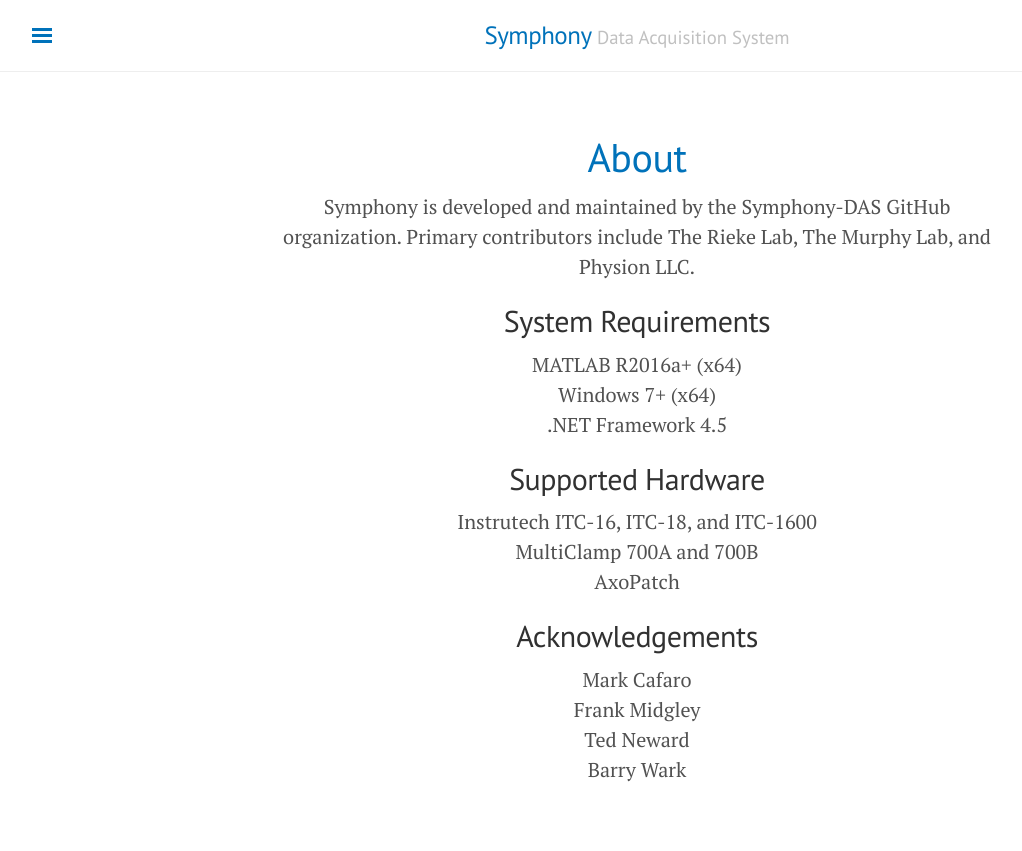
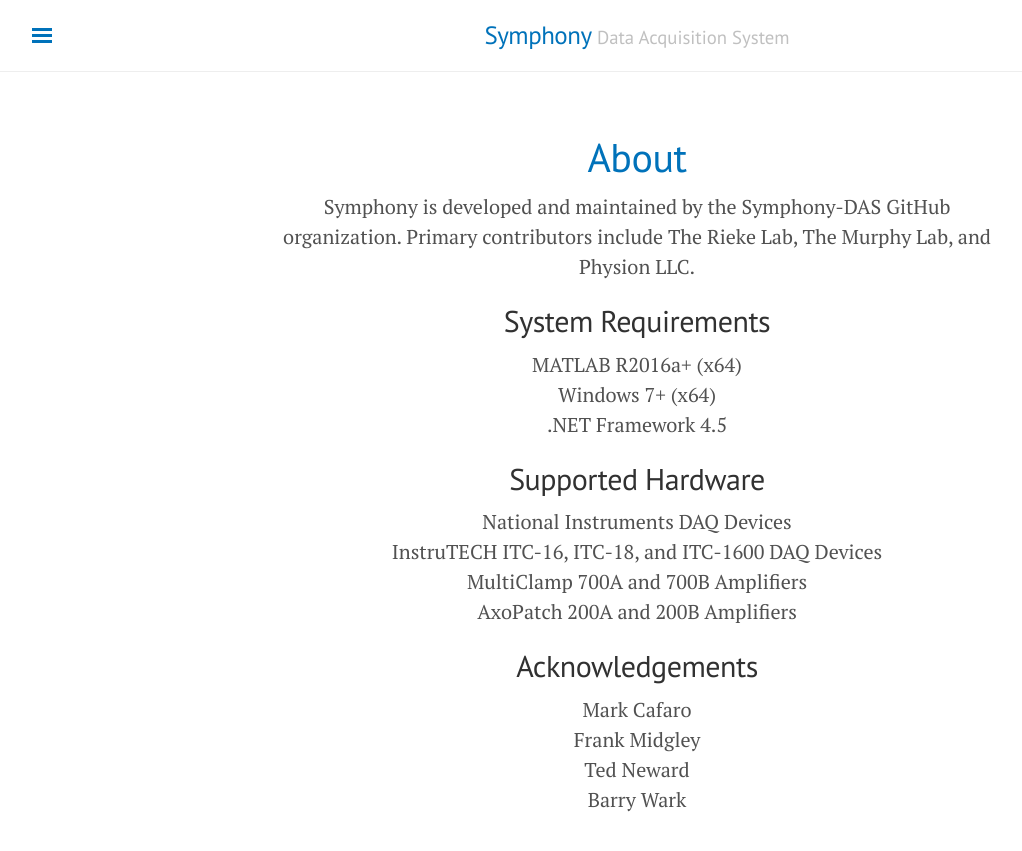
Before and after one commit to Symphony-DAS/symphony-das.github.io, a Jekyll site: the page built from about.md, in a window 1280 px wide. Shown: the top 851 px of the page, without its empty margins (3-1025 px from the left). Built offline with Jekyll 4.4.1, drawn with Linux system fonts in a browser that asks for light colours.

Commit message:
Added national instruments daq device support

```diff
--- a/_config.yml
+++ b/_config.yml
@@ -16,7 +16,7 @@
   email:             symphony-das@googlegroups.com
 
 # Custom vars
-version:             2.1.3.4
+version:             2.2.3.0
 
 github:
   repo:              https://github.com/Symphony-DAS/symphony-matlab
--- a/about.md
+++ b/about.md
@@ -11,9 +11,10 @@
 .NET Framework 4.5
 
 ## Supported Hardware
-Instrutech ITC-16, ITC-18, and ITC-1600
-MultiClamp 700A and 700B
-AxoPatch
+National Instruments DAQ Devices
+InstruTECH ITC-16, ITC-18, and ITC-1600 DAQ Devices
+MultiClamp 700A and 700B Amplifiers
+AxoPatch 200A and 200B Amplifiers
 
 ## Acknowledgements
 Mark Cafaro
```
